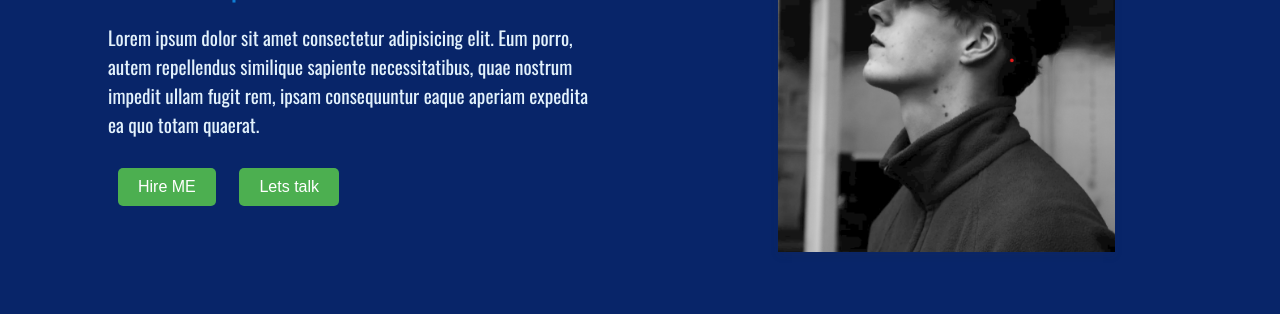
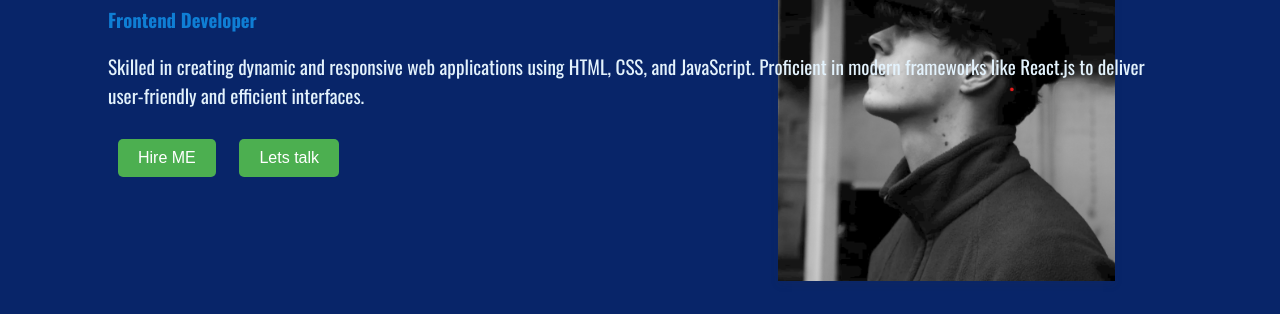
Before and after one commit to MannemMadhuSudhan/portfolio-sample, a plain HTML site: page portfolio2/index.html in a window 1280 px wide. Shown: the part 326-640 px from the top of the page. Drawn offline with nearby package versions, Linux system fonts and the light colour scheme.

Commit message:
Update index.html

```diff
--- a/portfolio2/index.html
+++ b/portfolio2/index.html
@@ -32,14 +32,12 @@
             <div class="content">
              <h1 id="head-title">Hi, I'm Madhu sudhan </h1>
              <h3 id="sub-head">Frontend Developer</h3>
-             <p id="sub-para">
 
-                Lorem ipsum dolor sit amet consectetur adipisicing elit. Eum porro,
-                <br>autem repellendus similique sapiente necessitatibus, quae nostrum
-                <br>impedit ullam fugit rem, ipsam consequuntur eaque aperiam expedita <br>
-                ea quo totam quaerat.
+<p id="sub-para">
+    Skilled in creating dynamic and responsive web applications using HTML, CSS, and JavaScript.
+    Proficient in modern frameworks like React.js to deliver user-friendly and efficient interfaces.
+</p>
 
-             </p>
              <button>Hire ME</button>
              <button>Lets talk</button>
 
```
